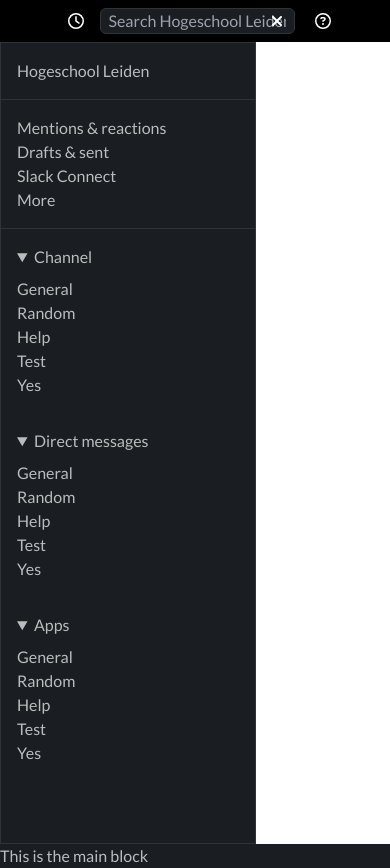
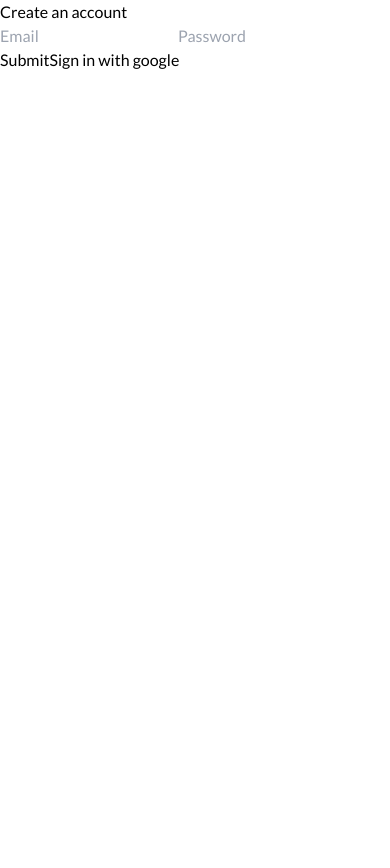
Before and after one commit to M-burak09/slack-clone, a Vue app: page / in a window 390 px wide. After the commit the page ends 844 px from the top, so only its background shows below. Built offline with nearby package versions, Linux system fonts and the light colour scheme.

Commit message:
auth functionality

```diff
--- a/package.json
+++ b/package.json
@@ -15,10 +15,12 @@
     "@fortawesome/vue-fontawesome": "^3.0.1",
     "autoprefixer": "^10",
     "core-js": "^3.8.3",
+    "firebase": "^9.12.1",
     "font-awesome": "^4.7.0",
     "postcss": "^8",
     "tailwindcss": "^3",
-    "vue": "^3.2.13"
+    "vue": "^3.2.13",
+    "vue-router": "^4.1.5"
   },
   "devDependencies": {
     "@babel/core": "^7.12.16",
--- a/src/App.vue
+++ b/src/App.vue
@@ -1,31 +1,23 @@
 <template>
-  <!-- <img alt="Vue logo" src="./assets/logo.png"> -->
-  <!-- <HelloWorld msg="Welcome to Your Vue.js App"/> -->
-  <NavBar/>
+  <!-- <NavBar/>
   <section class="md:flex">
     <SideBar/>
     <MainBlock/>
-  </section>
+  </section> -->
+  <router-view/>
+
 </template>
 
 <script>
-import SideBar from './components/layouts/SideBar.vue';
-import NavBar from './components/layouts/NavBar.vue';
-import MainBlock from './components/layouts/MainBlock.vue';
 import '@/assets/tailwind.css';
 
 
 export default {
   name: 'App',
   components: {
-    SideBar,
-    NavBar,
-    MainBlock,
-
   }
 }
 </script>
-
 <style>
 /* #app {
   font-family: Avenir, Helvetica, Arial, sans-serif;
--- a/src/components/layouts/NavBar.vue
+++ /dev/null
@@ -1,16 +0,0 @@
-<template lang="">
-    <section class="bg-tertiary-color text-white h-[5vh] select-none flex justify-center w-full">
-        <font-awesome-icon :icon="['far', 'clock']" class="ml-2 my-auto"/>
-        <input type="text" v-model="input" placeholder="Search Hogeschool Leiden" class="rounded-md border border-quartinary-color bg-primary-color ml-4 px-2 my-2 w-1/2 max-w-[600px]"/>
-        <font-awesome-icon :icon="['fas', 'xmark']" class="-ml-6 my-auto"/>
-        <font-awesome-icon :icon="['far', 'circle-question']" class="my-auto ml-8"/>
-    </section>
-</template>
-<script>
-export default {
-
-}
-</script>
-<style lang="">
-
-</style>
--- /dev/null
+++ b/src/components/layouts/authentication/LoginUser.vue
@@ -0,0 +1,49 @@
+<template lang="">
+    <h1>Login to account</h1>
+    <input type="email" placeholder="Email" v-model="email">
+    <input type="password" placeholder="Password" v-model="password">
+    <p v-if="errMsg">{{errMsg}}</p>
+    <button @click="register">Submit</button>
+    <button @click="signInWithGoogle">Sign in with google</button>
+</template>
+
+<script setup>
+import {ref} from 'vue';
+import {getAuth, signInWithEmailAndPassword} from "firebase/auth";
+import {useRouter} from 'vue-router'
+const email = ref("");
+const password = ref("");
+const router = useRouter();
+const errMsg = ref();
+const register = () => {
+    signInWithEmailAndPassword(getAuth(), email.value, password.value)
+        .then(() => {
+            console.log("Login succesfull!");
+            router.push('/')
+        })
+        .catch((error) => {
+            console.log(error.code);
+            switch(error.code) {
+                case "auth/invalid-email":
+                    errMsg.value = "Invalid email";
+                    break;
+                case "auth/user-not-found":
+                    errMsg.value = "No account with that email was found";
+                    break;
+                case "auth/wrong-password":
+                    errMsg.value = "Incorrect password";
+                    break;
+                default:
+                    errMsg.value = "Email or password was incorrect";
+                    break;
+            }
+        });
+};
+
+const signInWithGoogle = () => {
+
+};
+</script>
+<style lang="">
+
+</style>
--- /dev/null
+++ b/src/components/layouts/authentication/RegisterUser.vue
@@ -0,0 +1,34 @@
+<template lang="">
+    <h1>Create an account</h1>
+    <input type="email" placeholder="Email" v-model="email">
+    <input type="password" placeholder="Password" v-model="password">
+    <button @click="register">Submit</button>
+    <button @click="signInWithGoogle">Sign in with google</button>
+</template>
+
+<script setup>
+import {ref} from 'vue';
+import {getAuth, createUserWithEmailAndPassword} from "firebase/auth";
+import {useRouter} from 'vue-router';
+const email = ref("");
+const password = ref("");
+const router = useRouter();
+const register = () => {
+    createUserWithEmailAndPassword(getAuth(), email.value, password.value)
+        .then(() => {
+            console.log("Registration succesfull!");
+            router.push('/')
+        })
+        .catch((error) => {
+            console.log(error.code);
+            alert(error.message);
+        });
+};
+
+const signInWithGoogle = () => {
+
+};
+</script>
+<style lang="">
+
+</style>
--- /dev/null
+++ b/src/components/layouts/home/HomePage.vue
@@ -0,0 +1,56 @@
+<template>
+    <NavBar :function="handleSignOut" isLoggedIn="isLoggedIn"/>
+    <section class="md:flex">
+      <SideBar/>
+      <MainBlock/>
+      <!-- <button @click="handleSignOut" v-if="isLoggedIn"> Sign out </button> -->
+    </section>
+
+  </template>
+<!--
+  <script setup>
+  import SideBar from './SideBar.vue';
+  import NavBar from './NavBar.vue';
+  import MainBlock from './MainBlock.vue';
+
+  import '@/assets/tailwind.css';
+  import {onMounted, ref} from "vue";
+    import {getAuth, onAuthStateChanged, signOut} from "firebase/auth";
+    import {useRouter} from 'vue-router'
+
+    const isLoggedIn = ref(false);
+    const router = useRouter();
+
+    let auth;
+    onMounted(() => {
+    auth = getAuth();
+    onAuthStateChanged(auth, (user) => {
+        if(user) {
+        isLoggedIn.value = true;
+        } else {
+        isLoggedIn.value = false;
+        }
+        });
+    });
+
+    const handleSignOut = () => {
+    signOut(auth).then(() =>{
+        router.push("/login")
+    });
+    }
+
+
+  </script> -->
+
+  <script>
+
+    import SideBar from './SideBar.vue';
+    import NavBar from './NavBar.vue';
+    import MainBlock from './MainBlock.vue';
+    export default {
+    components: {
+      SideBar,
+      NavBar,
+      MainBlock,
+    }
+  }</script>
--- /dev/null
+++ b/src/components/layouts/home/NavBar.vue
@@ -0,0 +1,42 @@
+<template lang="">
+    <section class="bg-tertiary-color text-white h-[5vh] select-none flex justify-center w-full">
+        <font-awesome-icon :icon="['far', 'clock']" class="ml-2 my-auto"/>
+        <input type="text" v-model="input" placeholder="Search Hogeschool Leiden" class="rounded-md border border-quartinary-color bg-primary-color ml-4 px-2 my-2 w-1/2 max-w-[600px]"/>
+        <font-awesome-icon :icon="['fas', 'xmark']" class="-ml-6 my-auto"/>
+        <font-awesome-icon :icon="['far', 'circle-question']" class="my-auto ml-8"/>
+        <button @click="handleSignOut" v-if={isLoggendIn}> Sign out </button>
+
+    </section>
+</template>
+<script setup>
+
+  import {onMounted, ref} from "vue";
+    import {getAuth, onAuthStateChanged, signOut} from "firebase/auth";
+    import {useRouter} from 'vue-router'
+
+    const isLoggedIn = ref(false);
+    const router = useRouter();
+
+    let auth;
+    onMounted(() => {
+    auth = getAuth();
+    onAuthStateChanged(auth, (user) => {
+        if(user) {
+        isLoggedIn.value = true;
+        } else {
+        isLoggedIn.value = false;
+        }
+        });
+    });
+
+    const handleSignOut = () => {
+    signOut(auth).then(() =>{
+        router.push("/login")
+    });
+    }
+
+
+  </script>
+<style lang="">
+
+</style>
--- a/src/components/layouts/SideBar.vue
+++ b/src/components/layouts/home/SideBar.vue
@@ -20,7 +20,7 @@
 </template>
 
 <script>
-import ListBlock from '../ui/ListBlock.vue'
+import ListBlock from '../../ui/ListBlock.vue'
 export default {
     components:{
         ListBlock,
--- a/src/main.js
+++ b/src/main.js
@@ -1,13 +1,44 @@
 import { createApp } from 'vue'
 import App from './App.vue'
 import './assets/tailwind.css'
+import {createRouter, createWebHistory} from 'vue-router'
 import { library } from '@fortawesome/fontawesome-svg-core'
 import { faXmark } from '@fortawesome/free-solid-svg-icons'
 import { faClock,faCircleQuestion } from '@fortawesome/free-regular-svg-icons'
+import Register from './components/layouts/authentication/RegisterUser.vue'
+import Login from './components/layouts/authentication/LoginUser.vue'
+import HomePage from './components/layouts/home/HomePage.vue'
 import { FontAwesomeIcon } from '@fortawesome/vue-fontawesome'
+// Import the functions you need from the SDKs you need
+import { initializeApp } from "firebase/app";
+// TODO: Add SDKs for Firebase products that you want to use
+// https://firebase.google.com/docs/web/setup#available-libraries
+
+// Your web app's Firebase configuration
+const firebaseConfig = {
+  apiKey: "AIzaSyDuP3WpDTJWk3Z3FNF3mxksna61QKL05RY",
+  authDomain: "slack-clone-7067d.firebaseapp.com",
+  projectId: "slack-clone-7067d",
+  storageBucket: "slack-clone-7067d.appspot.com",
+  messagingSenderId: "550466522623",
+  appId: "1:550466522623:web:2d3eff93e55e28e7ababca"
+};
+
+// Initialize Firebase
+initializeApp(firebaseConfig);
 
 library.add(faXmark,faClock, faCircleQuestion)
 
+const router = createRouter({
+    history: createWebHistory(),
+    routes: [
+        { path: '/', component: Register },
+        { path: '/login', component: Login },
+        { path: '/home', component: HomePage }
+    ]
+});
+
 createApp(App)
     .component('font-awesome-icon', FontAwesomeIcon)
+    .use(router)
     .mount('#app')
```
Also changed, not shown: src/components/layouts/home/MainBlock.vue (renamed from src/components/layouts/MainBlock.vue), 1 other file (tests, documents, lock files or other folders).
